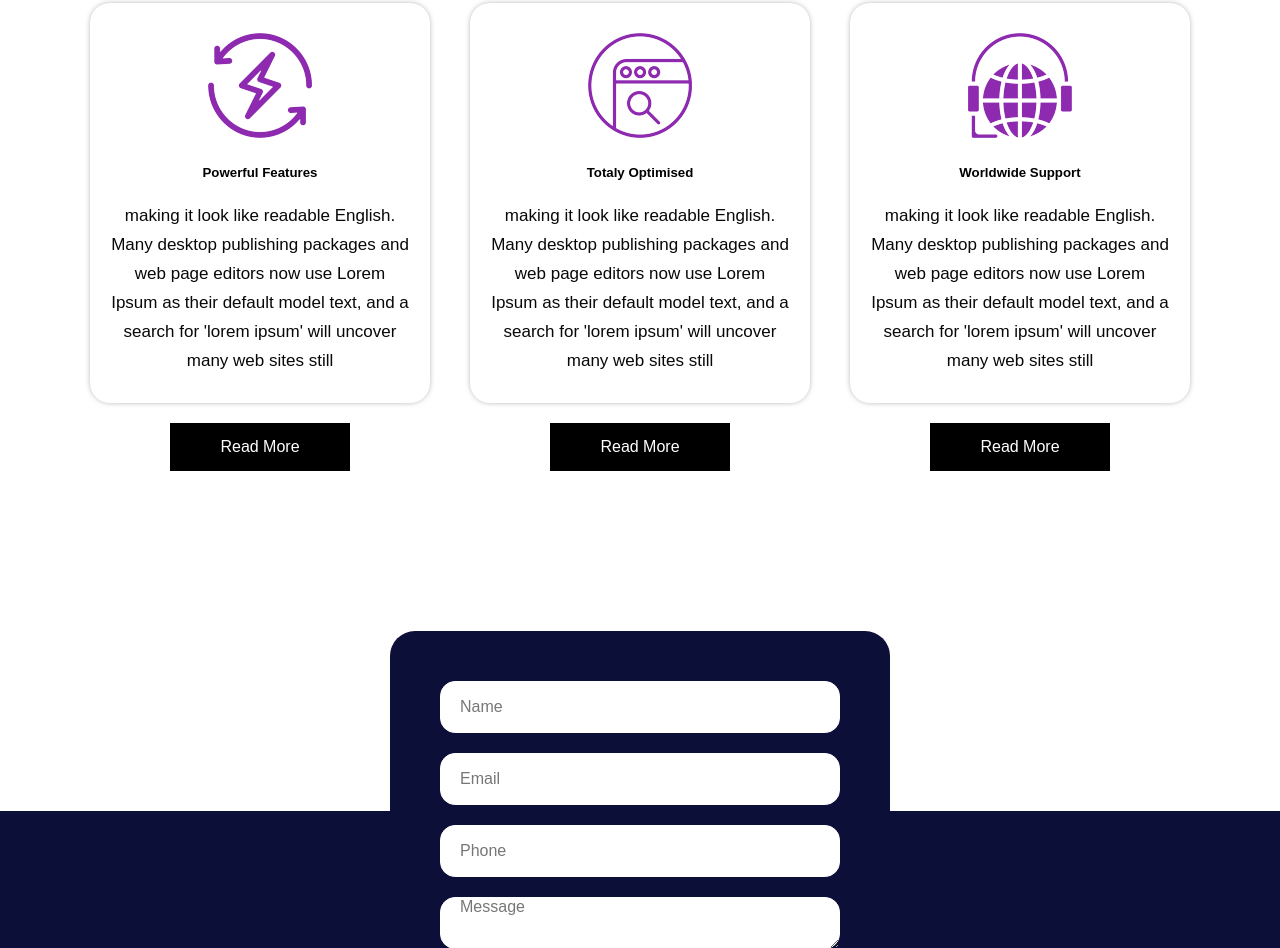
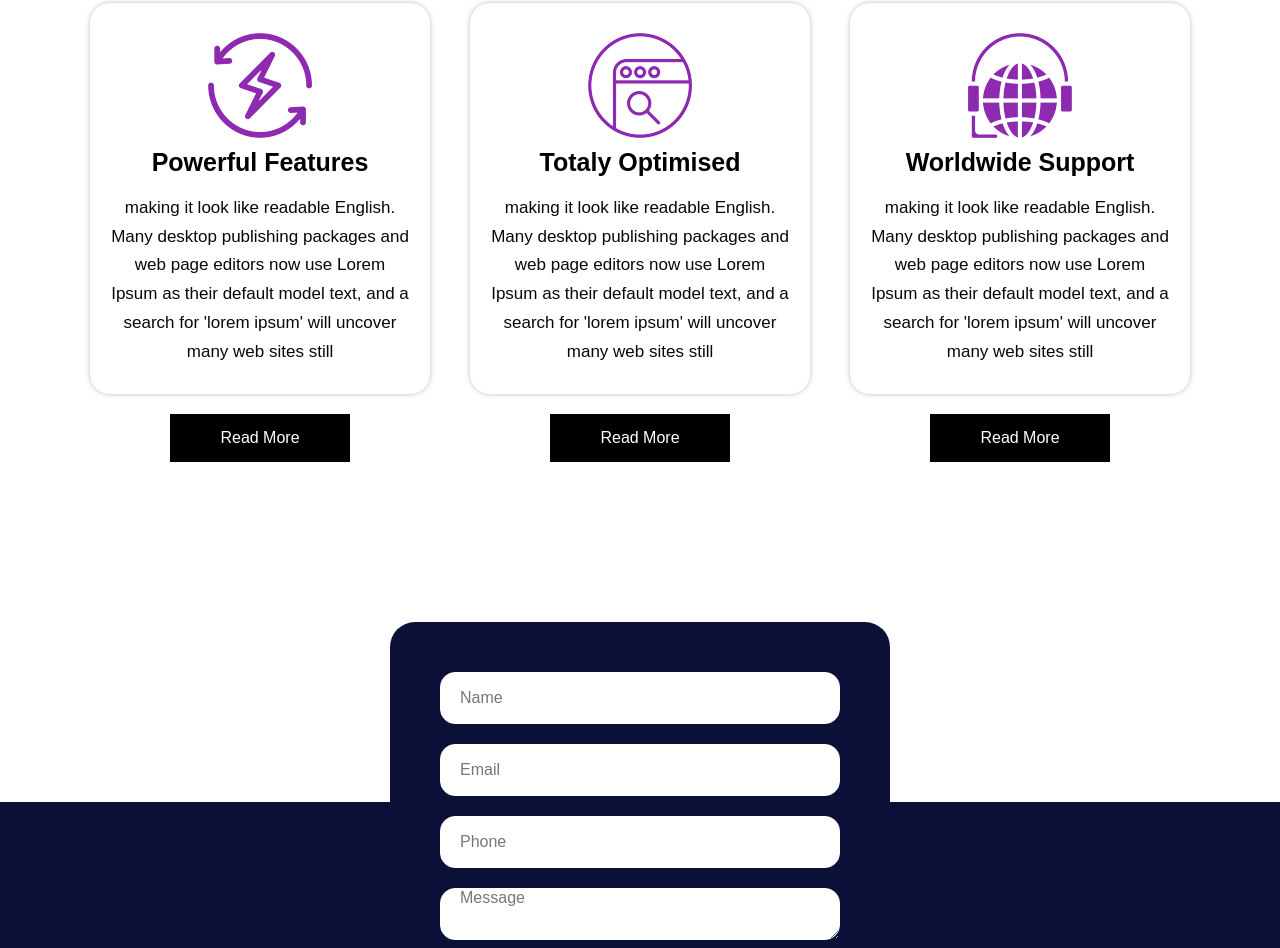
Before and after one commit to MemoSDN/my_template_data-web, a plain HTML site: page index.html in a window 1280 px wide. Shown: the part 2907-3855 px from the top of the page. Drawn offline with Linux system fonts and the light colour scheme.

Commit message:
Update Some Animation

```diff
--- a/css/data-web.css
+++ b/css/data-web.css
@@ -253,11 +253,15 @@ body {
     transition: 0.5s;
 }
 .features .container .feat-container .feat-form .feat:hover {
-    transform: scale(120%);
+    transform: scale(1.1,1.1);
 }
 .features .container .feat-container .feat-form .feat p {
     line-height: 1.7;
     color: #090808;
+}
+.features .container .feat-container .feat-form .feat h5 {
+    font-size: 25px;
+    margin: 5px;
 }
 .features .container .feat-container .feat button {
     padding: 15px 30px;
```
